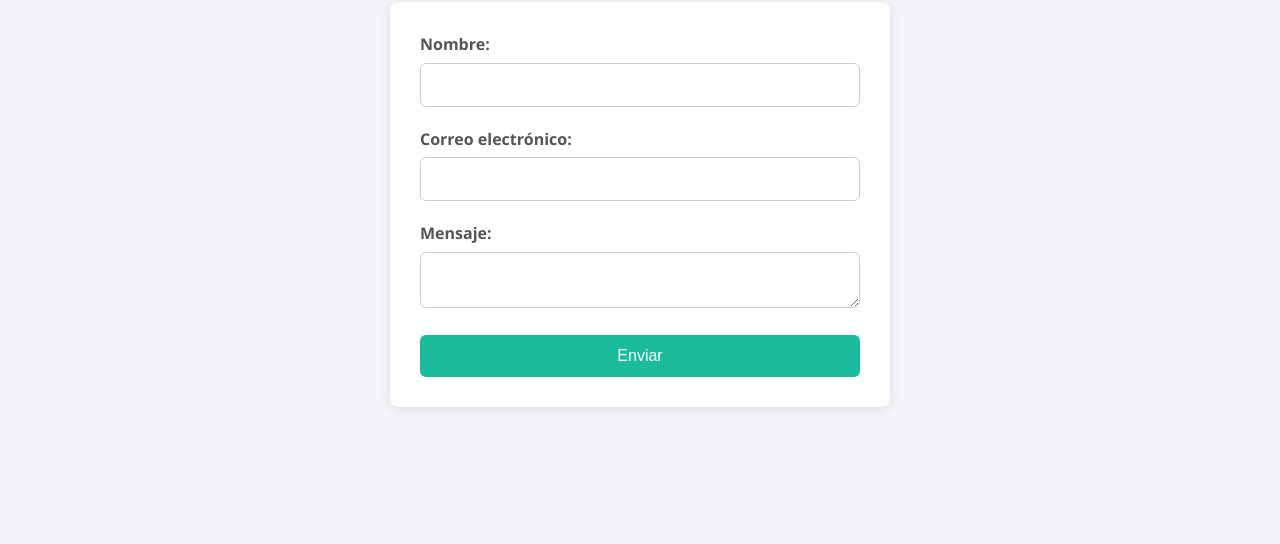
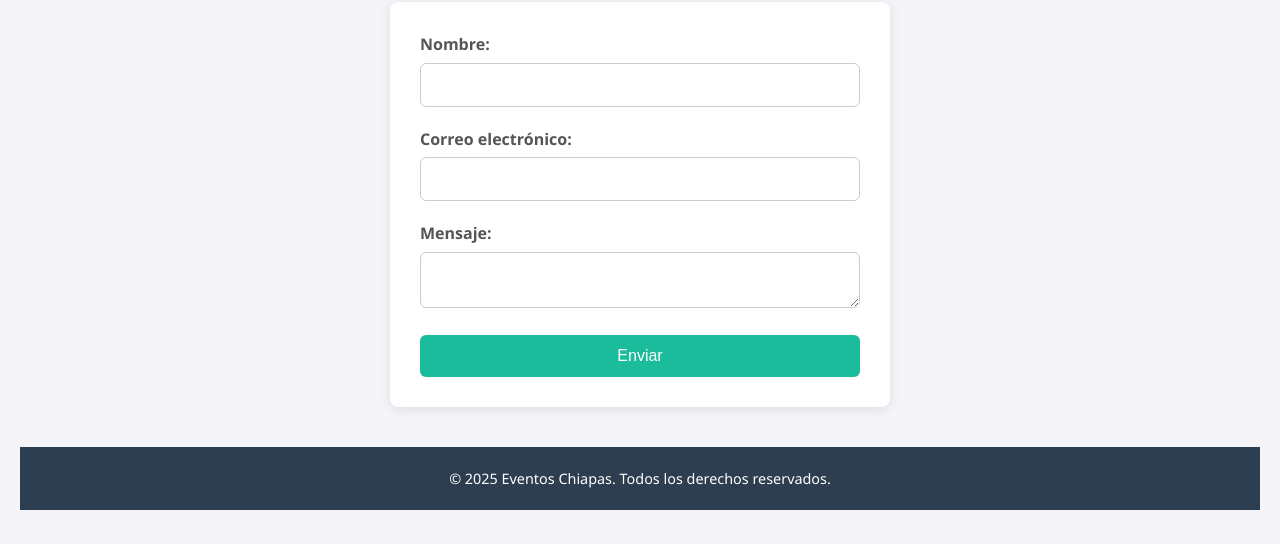
Before and after one commit to GuillenME/EventosChiapass, a plain HTML site: page contacto.html in a window 1280 px wide. Shown: the part 256-800 px from the top of the page. Drawn offline with Linux system fonts and the light colour scheme.

Commit message:
Agregué pie de página en el modulo de contactos

```diff
--- a/contacto.html
+++ b/contacto.html
@@ -34,4 +34,7 @@
   </form>
 
 </body>
+    <footer>
+        <p>&copy; 2025 Eventos Chiapas. Todos los derechos reservados.</p>
+    </footer>
 </html>
--- a/css/contacto.css
+++ b/css/contacto.css
@@ -104,3 +104,13 @@ form button {
 form button:hover {
   background-color: #16a085;
 }
+
+/* Pie de página */
+footer {
+  text-align: center;
+  padding: 20px;
+  margin-top: 40px;
+  background-color: #2c3e50;
+  color: white;
+  font-size: 0.9em;
+}
```
